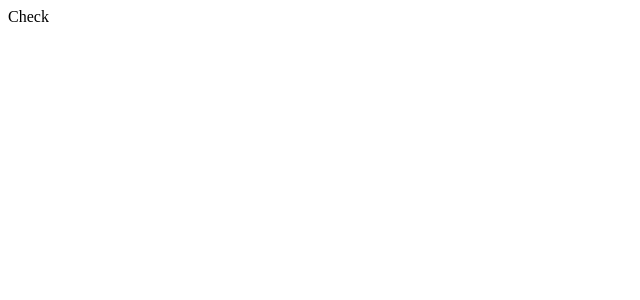
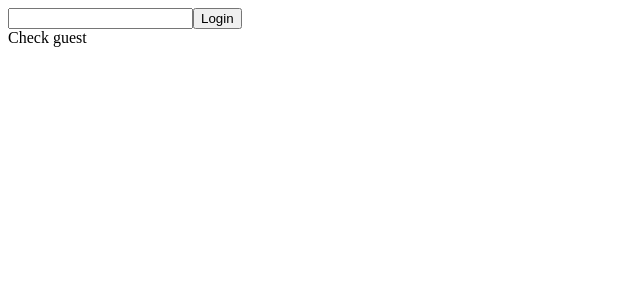
Before and after one commit to usmanmasud/reactyt, a React (Vite) app: page / in a window 1280 px wide. Shown: the top 300 px of the page, without its empty margins (0-640 px from the left). Built offline with nearby package versions, Linux system fonts and the light colour scheme.

Commit message:
context seperation

```diff
--- a/src/App.jsx
+++ b/src/App.jsx
@@ -7,18 +7,20 @@
 // import Settings from "./components/pages/Ssettings"
 // import Products from "./components/pages/Products"
 
-import { createContext } from "react"
+import { createContext, useState } from "react"
 import Check from "./components/Check"
+import Login from "./components/Login";
+import { UserProvider } from "./context/UserContext";
+
 
 export default function App() {
-  const userContext = createContext()
 
   return (
     <div>
-      <userContext.Provider value="guest" >
+      <UserProvider>
+        <Login />
         <Check />
-      </userContext.Provider>
-
+      </UserProvider>
 
       {/* <BrowserRouter>
         <Nav />
--- a/src/components/Check.jsx
+++ b/src/components/Check.jsx
@@ -1,3 +1,8 @@
+import { useContext } from "react"
+import { userContext } from "../context/UserContext"
 export default function Check() {
-    return <div>Check</div>
+    const { user } = useContext(userContext)
+    return <div>
+
+        Check {user}</div>
 }
--- /dev/null
+++ b/src/components/Login.jsx
@@ -0,0 +1,17 @@
+import { useContext, useState } from "react"
+import { userContext } from "../context/UserContext"
+
+export default function Login() {
+    const [value, setValue] = useState('')
+    const { user, setUser } = useContext(userContext)
+    function handleSubmit(e) {
+        e.preventDefault()
+        setUser(value)
+    }
+    return <div>
+        <form onSubmit={handleSubmit}>
+            <input type="text" value={value} onChange={e => setValue(e.target.value)} />
+            <button type="submit">Login</button>
+        </form>
+    </div>
+}
--- /dev/null
+++ b/src/context/UserContext.jsx
@@ -0,0 +1,12 @@
+import { createContext, useState } from "react";
+const userContext = createContext();
+
+function UserProvider({ children }) {
+
+    const [user, setUser] = useState("guest")
+    return <userContext.Provider value={{ user, setUser }}>
+        {children}
+    </userContext.Provider>
+}
+
+export { UserProvider, userContext }
```
